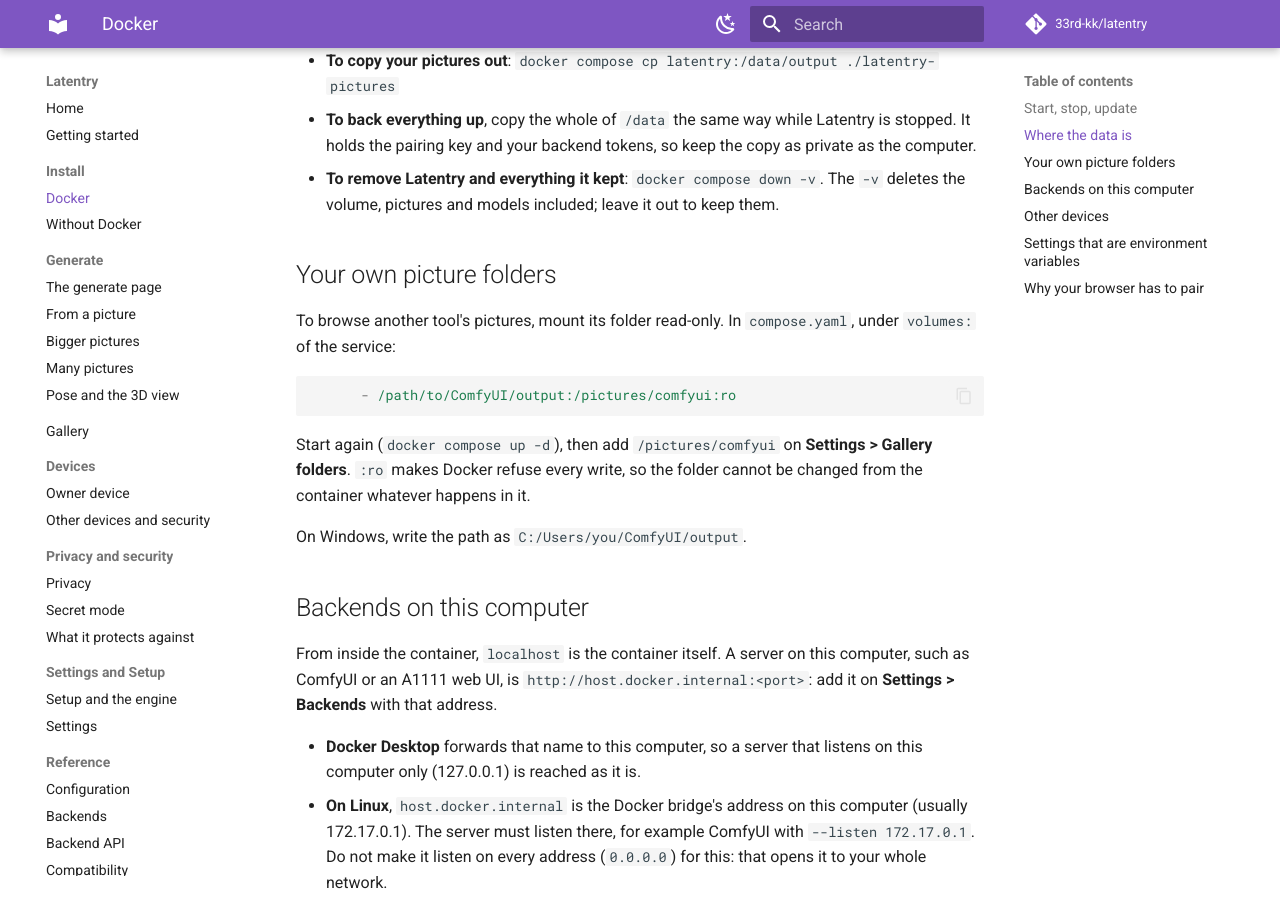
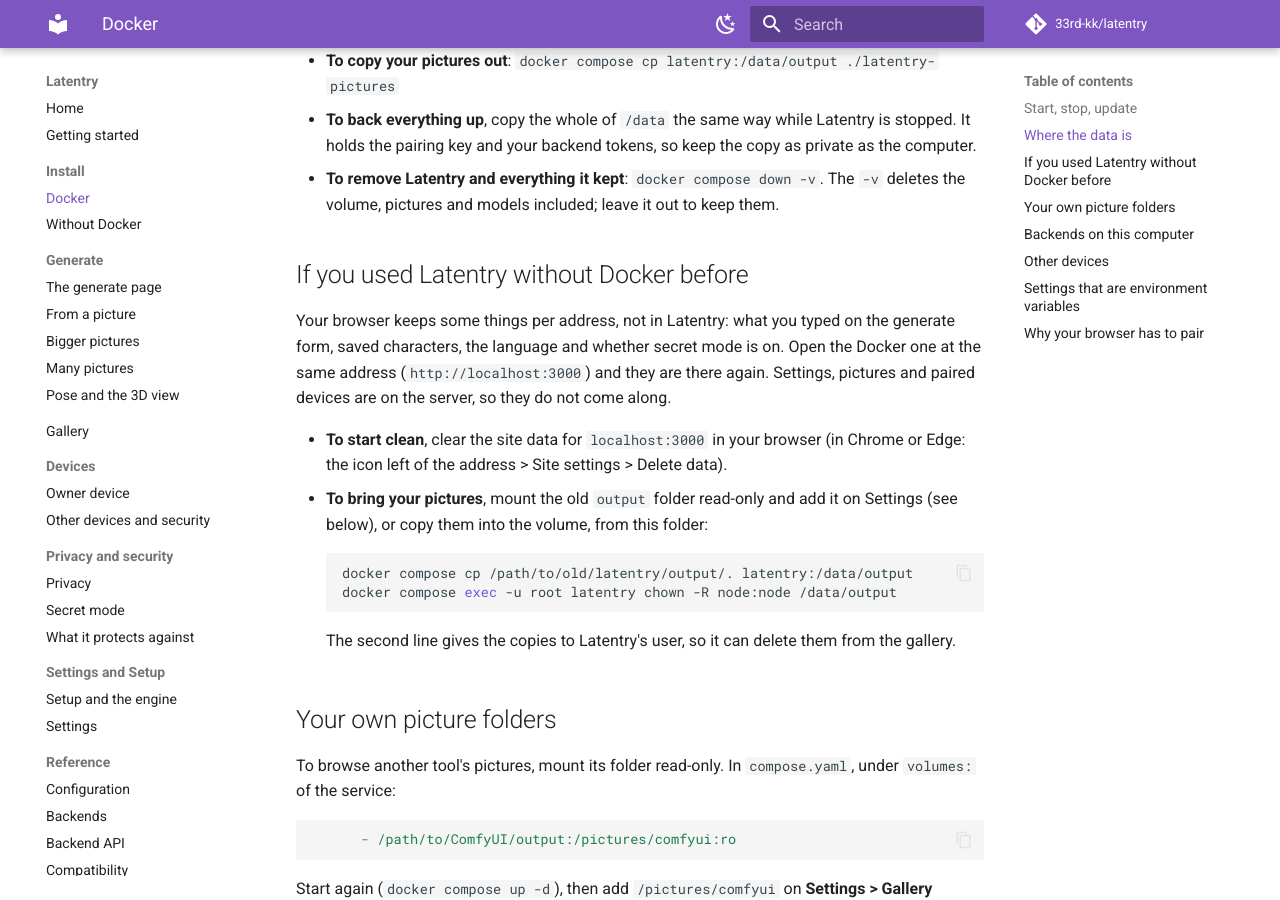
Before and after one commit to 33rd-kk/latentry, an MkDocs documentation site: the page built from docs/install/docker.md, in a window 1280 px wide and 900 px high, scrolled down 1242 px. Built offline with MkDocs 1.6.1 and Material for MkDocs 9.7.7, drawn with Linux system fonts in a browser that asks for light colours; comment, search, counter and statistics services are not loaded.

Commit message:
Say in the Docker page what the browser carries over from an install without Docker
Co-Authored-By: Claude Opus 5.5 <noreply@anthropic.com>

````diff
--- a/docs/install/docker.md
+++ b/docs/install/docker.md
@@ -56,6 +56,29 @@ your data.
 - **To remove Latentry and everything it kept**: `docker compose down -v`.
   The `-v` deletes the volume, pictures and models included; leave it out
   to keep them.
+
+## If you used Latentry without Docker before
+
+Your browser keeps some things per address, not in Latentry: what you
+typed on the generate form, saved characters, the language and whether
+secret mode is on. Open the Docker one at the same address
+(`http://localhost:3000`) and they are there again. Settings, pictures and
+paired devices are on the server, so they do not come along.
+
+- **To start clean**, clear the site data for `localhost:3000` in your
+  browser (in Chrome or Edge: the icon left of the address > Site settings >
+  Delete data).
+- **To bring your pictures**, mount the old `output` folder read-only and
+  add it on Settings (see below), or copy them into the volume, from this
+  folder:
+
+    ```bash
+    docker compose cp /path/to/old/latentry/output/. latentry:/data/output
+    docker compose exec -u root latentry chown -R node:node /data/output
+    ```
+
+    The second line gives the copies to Latentry's user, so it can delete
+    them from the gallery.
 
 ## Your own picture folders
 
````
